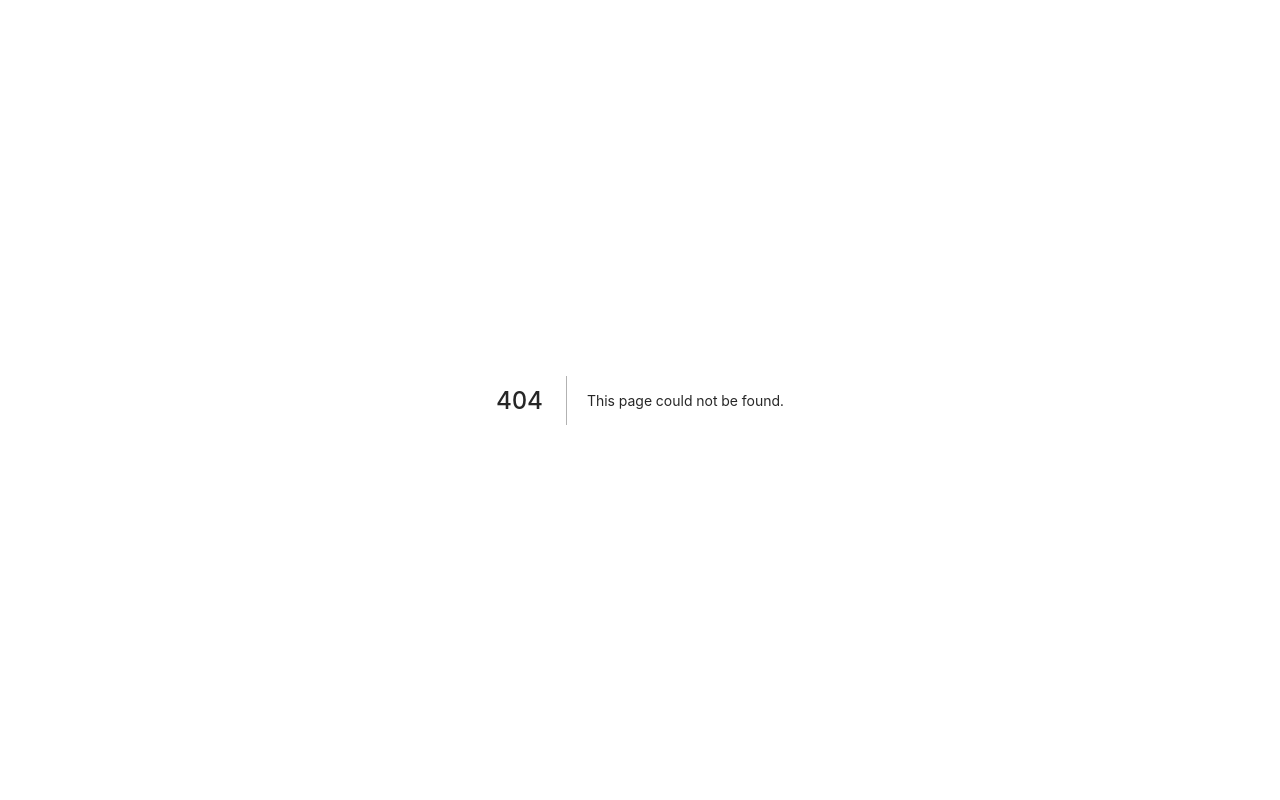
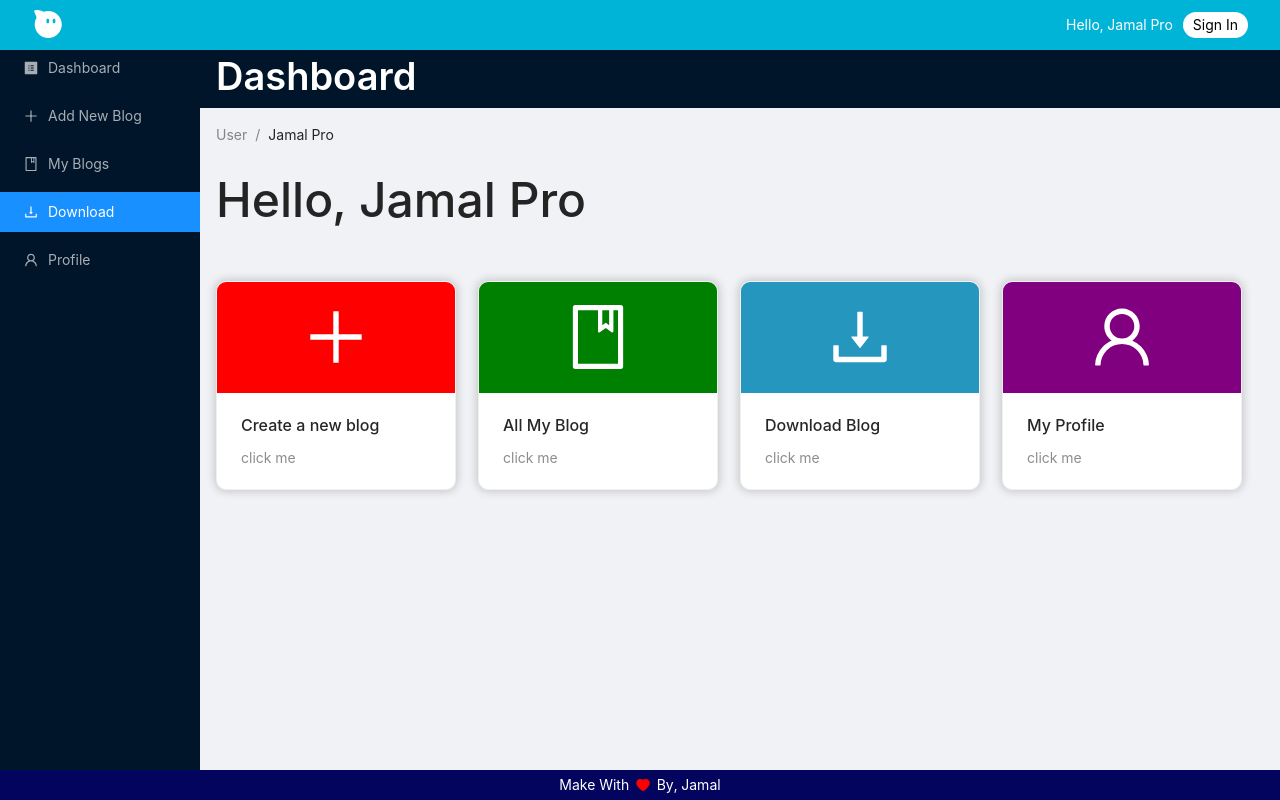
Before and after one commit to jamalpro90/next-auth-blog, a Next.js app: page /dashboard in a window 1280 px wide. Before the commit this address had no page. Built offline with nearby package versions, Linux system fonts and the light colour scheme.

Commit message:
tambah page dashboard pusatnya

```diff
--- /dev/null
+++ b/components/CardItemDashJS.js
@@ -0,0 +1,15 @@
+/* eslint-disable @next/next/no-img-element */
+import { Card } from "antd";
+import React from "react";
+
+const { Meta } = Card;
+
+const CardItemDashJS = ({ title, icon }) => {
+  return (
+    <Card className="card-item-dash" hoverable cover={icon}>
+      <Meta title={title} description="click me" />
+    </Card>
+  );
+};
+
+export default CardItemDashJS;
--- /dev/null
+++ b/components/CardsDashJS.js
@@ -0,0 +1,42 @@
+import React from "react";
+import { Row, Col } from "antd";
+import CardItemDashJS from "./CardItemDashJS";
+import {
+  BookOutlined,
+  DownloadOutlined,
+  PlusOutlined,
+  UserOutlined,
+} from "@ant-design/icons";
+
+const CardsDashJS = () => {
+  return (
+    <Row className="cards-dash">
+      <Col xs={24} sm={12} md={8} xl={6}>
+        <CardItemDashJS
+          title="Create a new blog"
+          icon={<PlusOutlined className="card-icon red" />}
+        />
+      </Col>
+      <Col xs={24} sm={12} md={8} xl={6}>
+        <CardItemDashJS
+          title="All My Blog"
+          icon={<BookOutlined className="card-icon green" />}
+        />
+      </Col>
+      <Col xs={24} sm={12} md={8} xl={6}>
+        <CardItemDashJS
+          title="Download Blog"
+          icon={<DownloadOutlined className="card-icon blue" />}
+        />
+      </Col>
+      <Col xs={24} sm={12} md={8} xl={6}>
+        <CardItemDashJS
+          title="My Profile"
+          icon={<UserOutlined className="card-icon purple" />}
+        />
+      </Col>
+    </Row>
+  );
+};
+
+export default CardsDashJS;
--- /dev/null
+++ b/components/LayoutDashJS.js
@@ -0,0 +1,21 @@
+import Head from "next/head";
+import React from "react";
+import FooterJS from "./FooterJS";
+import NavbarJS from "./NavbarJS";
+
+const LayoutDashJS = ({ children, title }) => {
+  return (
+    <div className="layout-container">
+      <Head>
+        <title>{title}</title>
+      </Head>
+      <NavbarJS />
+
+      <div className="layout-dash-children">{children}</div>
+
+      <FooterJS />
+    </div>
+  );
+};
+
+export default LayoutDashJS;
--- /dev/null
+++ b/pages/dashboard/index.js
@@ -0,0 +1,85 @@
+import React, { useState } from "react";
+import LayoutJS from "../../components/LayoutJS";
+import { Layout, Menu, Breadcrumb, Typography } from "antd";
+import {
+  DesktopOutlined,
+  PieChartOutlined,
+  FileOutlined,
+  TeamOutlined,
+  UserOutlined,
+  ProfileFilled,
+  VideoCameraOutlined,
+  UploadOutlined,
+  PlusOutlined,
+  BookOutlined,
+  DownloadOutlined,
+} from "@ant-design/icons";
+import LayoutDashJS from "../../components/LayoutDashJS";
+import CardItemDashJS from "../../components/CardItemDashJS";
+import CardsDashJS from "../../components/CardsDashJS";
+
+const { Title } = Typography;
+const { Header, Content, Footer, Sider } = Layout;
+const { SubMenu } = Menu;
+
+const Dashboard = () => {
+  return (
+    <LayoutDashJS>
+      <Layout className="dashboard">
+        <Sider
+          breakpoint="lg"
+          collapsedWidth="0"
+          onBreakpoint={broken => {
+            console.log(broken);
+          }}
+          onCollapse={(collapsed, type) => {
+            console.log(collapsed, type);
+          }}
+        >
+          <div className="logo" />
+          <Menu theme="dark" mode="inline" defaultSelectedKeys={["4"]}>
+            <Menu.Item key="1" icon={<ProfileFilled />}>
+              Dashboard
+            </Menu.Item>
+            <Menu.Item key="2" icon={<PlusOutlined />}>
+              Add New Blog
+            </Menu.Item>
+            <Menu.Item key="3" icon={<BookOutlined />}>
+              My Blogs
+            </Menu.Item>
+            <Menu.Item key="4" icon={<DownloadOutlined />}>
+              Download
+            </Menu.Item>
+            <Menu.Item key="5" icon={<UserOutlined />}>
+              Profile
+            </Menu.Item>
+          </Menu>
+        </Sider>
+        <Layout className="site-layout">
+          {/* Header */}
+          <Header
+            className="site-layout-background header"
+            style={{ padding: 0 }}
+          >
+            <Title className="title">Dashboard</Title>
+          </Header>
+
+          {/* Slash url */}
+          <Content style={{ margin: "0 16px" }}>
+            <Breadcrumb style={{ margin: "16px 0" }}>
+              <Breadcrumb.Item>User</Breadcrumb.Item>
+              <Breadcrumb.Item>Jamal Pro</Breadcrumb.Item>
+            </Breadcrumb>
+            {/* Content */}
+            <div className="site-layout-background content-container">
+              <h2>Hello, Jamal Pro</h2>
+              <CardsDashJS />
+            </div>
+          </Content>
+        </Layout>
+      </Layout>
+    </LayoutDashJS>
+  );
+};
+
+export default Dashboard;
--- /dev/null
+++ b/styles/components/CardItemDashJS.scss
@@ -0,0 +1,44 @@
+.card-item-dash {
+  width: 240px;
+  border-radius: 10px;
+  overflow: hidden;
+  box-shadow: 0 0 10px 1px rgba($color: #000000, $alpha: 0.2);
+  transition: 0.4s;
+  margin-top: 20px;
+
+  &:hover {
+    transform: scale(1.1);
+  }
+
+  .card-icon {
+    font-size: 4rem;
+    color: white;
+    padding: 1.5rem 0;
+
+    &.red {
+      background-color: $red;
+    }
+    &.green {
+      background-color: $green;
+    }
+    &.blue {
+      background-color: $blue;
+    }
+    &.purple {
+      background-color: $purple;
+    }
+  }
+}
+
+@media (max-width: 992px) {
+  .card-item-dash {
+    width: 200px;
+  }
+}
+
+@media (max-width: 839px) {
+  .card-item-dash {
+    width: 150px;
+    max-width: 100%;
+  }
+}
--- /dev/null
+++ b/styles/components/CardsDashJS.scss
@@ -0,0 +1,5 @@
+// @media (max-width: 765px) {
+//   .cards-dash {
+//     padding-left: 1rem;
+//   }
+// }
--- a/styles/globals.scss
+++ b/styles/globals.scss
@@ -4,6 +4,9 @@
 @import "./pages/blogDetail.scss";
 @import "./components/FooterJS.scss";
 @import "./pages/login.scss";
+@import "./pages/dashboard.scss";
+@import "./components/CardItemDashJS.scss";
+@import "./components/CardsDashJS.scss";
 
 html,
 body {
@@ -42,6 +45,13 @@ a {
   }
 }
 
+// layout dashboard
+.layout-dash-children {
+  padding-top: 44px;
+  // border: 3px solid red;
+  position: relative;
+}
+
 // tombol nav
 .btn-navbar {
   cursor: pointer;
--- /dev/null
+++ b/styles/pages/dashboard.scss
@@ -0,0 +1,59 @@
+.dashboard {
+  min-height: 92vh;
+
+  .content-container {
+    // border: 2px solid red;
+    min-height: 80%;
+
+    h2 {
+      font-size: 3rem;
+    }
+  }
+
+  .header {
+    display: flex;
+    align-items: center;
+    color: white;
+
+    .title {
+      color: white;
+      margin: 0;
+      margin-left: 1rem;
+    }
+  }
+}
+
+// Ubah ukuran icon responsive nav kiri mobile
+@media (max-width: 992px) {
+  .dashboard .ant-layout-sider-zero-width-trigger {
+    transform: translate(-7px, -47px);
+    width: 30px;
+    height: 30px;
+    color: black;
+    background-color: white;
+    font-size: 1.2rem;
+    line-height: 30px;
+    border-radius: 2px;
+  }
+  .dashboard .header .title {
+    font-size: 1.5rem;
+    padding-left: 2.5rem;
+  }
+}
+
+@media (max-width: 768px) {
+  .dashboard {
+    position: relative;
+
+    .content-container h2 {
+      font-size: 2rem;
+    }
+
+    .header {
+      .title {
+        font-size: 1.2rem;
+        padding-left: 2rem;
+      }
+    }
+  }
+}
--- a/styles/variables.scss
+++ b/styles/variables.scss
@@ -4,3 +4,7 @@ $color3: #90e0ef;
 $color4: #caf0f8;
 $color-footer: #111;
 $box-shadow: 0px 3px 2px 0 rgba(0, 0, 0, 0.5);
+$red: red;
+$green: green;
+$blue: #2596be;
+$purple: purple;
```
